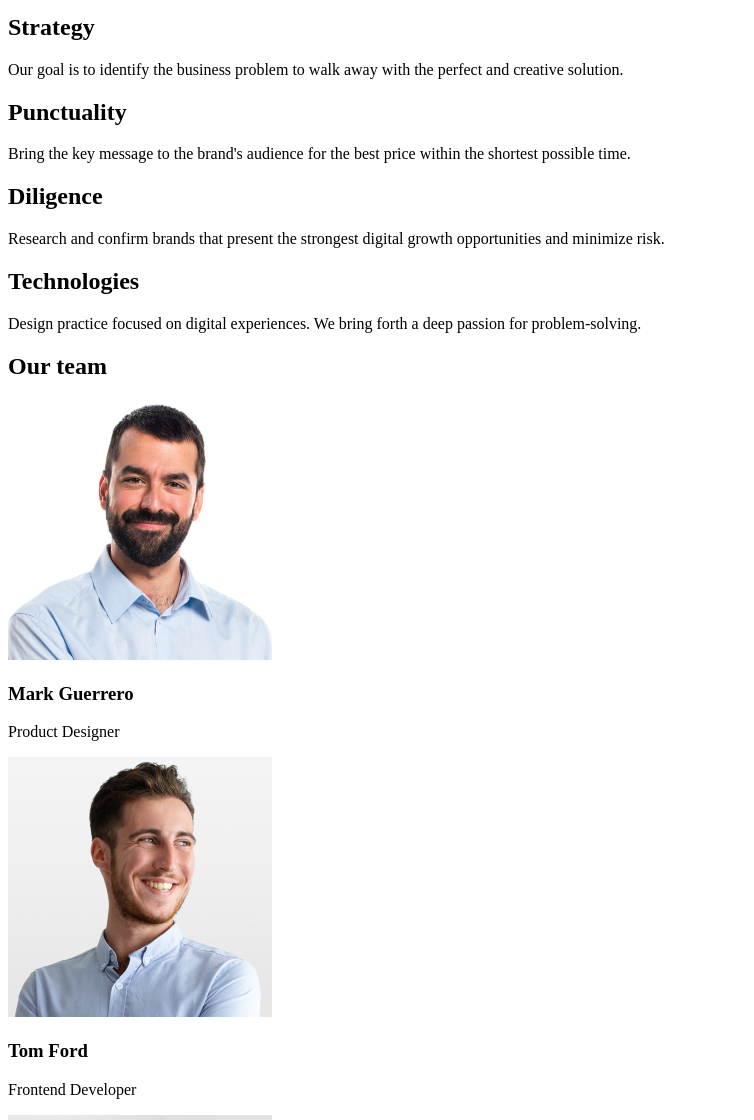
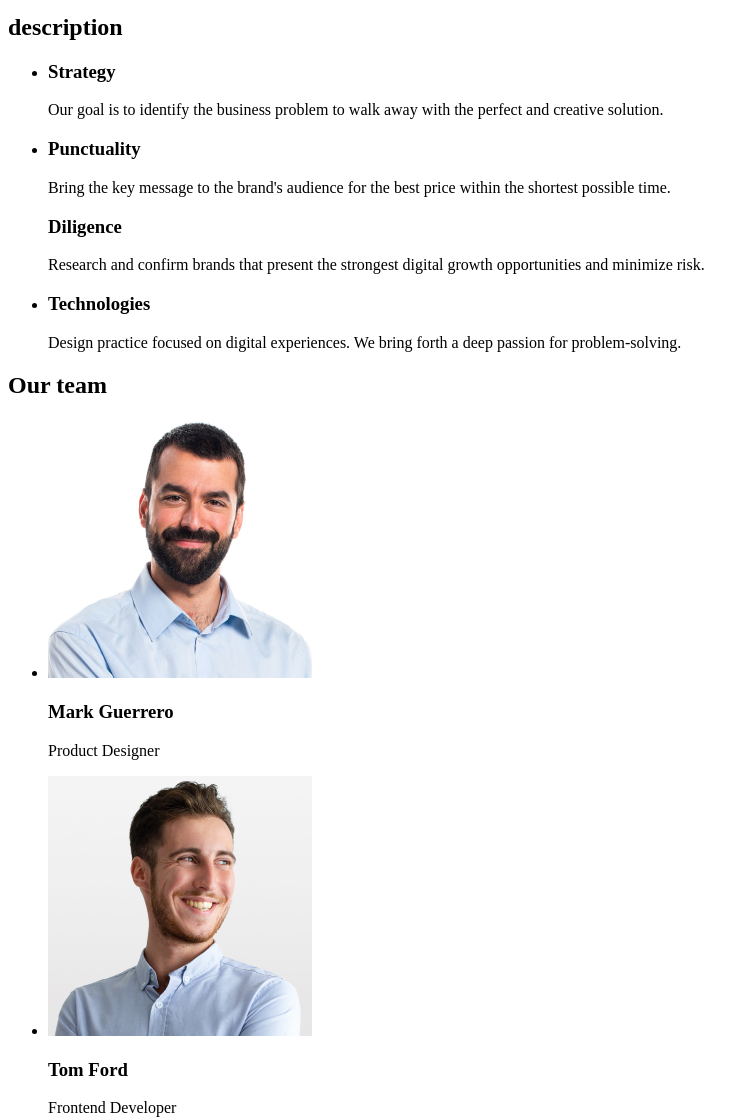
Before and after one commit to sergiy-fedorishin/goit-markup-hw-01, a plain HTML site: page index.html in a window 1280 px wide. Shown: the part 260-1380 px from the top of the page, without its empty margins (0-754 px from the left). Drawn offline with Linux system fonts and the light colour scheme.

Commit message:
continium deleted bugs

```diff
--- a/index.html
+++ b/index.html
@@ -40,53 +40,70 @@
     </header>
 
     <main>
+        <!-- body content -->
         <section>
-            <!-- body content -->
             <h1>Effective Solutions for Your Business</h1><br>
             <button type="button">Order Service</button>
         </section>
 
         <section>
-            <h2>Strategy</h2>
+            <h2>description</h2>
+            <ul>
+                <li>
+                    <h3>Strategy</h3>
                     <p>
                         Our goal is to identify the business
                         problem to walk away with the perfect and creative solution.
                     </p>
+                </li>
+                <li>
+                    <h3>Punctuality</h3>
+                    <p>Bring the key message to the brand's audience for the best price within the shortest possible
+                        time.</p>
 
-            <h2>Punctuality</h2>
-            <p>Bring the key message to the brand's audience for the best price within the shortest possible time.</p>
-
-            <h2>Diligence</h2>
-            <p>Research and confirm brands that present the strongest digital growth opportunities and minimize risk.
+                    <h3>Diligence</h3>
+                    <p>Research and confirm brands that present the strongest digital growth opportunities and minimize
+                        risk.
                     </p>
-
-            <h2>Technologies</h2>
-            <p>Design practice focused on digital experiences. We bring forth a deep passion for problem-solving.</p>
+                </li>
+                <li>
+                    <h3>Technologies</h3>
+                    <p>Design practice focused on digital experiences. We bring forth a deep passion for
+                        problem-solving.</p>
+                </li>
+            </ul>
         </section>
 
         <section>
             <!-- team -->
             <h2>Our team</h2>
-            <img src="imagies/img1.jpg" alt="mark guerrero" width="264">
+            <ul>
+                <li>
+                    <img src="./imagies/img1.jpg" alt="mark guerrero" width="264">
                     <h3>Mark Guerrero</h3>
                     <p>Product Designer</p>
-
-            <img src="imagies/img2.jpg" alt="tom ford" width="264">
+                </li>
+                <li>
+                    <img src="./imagies/img2.jpg" alt="tom ford" width="264">
                     <h3>Tom Ford</h3>
                     <p>Frontend Developer</p>
-
-            <img src="imagies/img3.jpg" alt="camila garcia" width="264">
+                </li>
+                <li>
+                    <img src="./imagies/img3.jpg" alt="camila garcia" width="264">
                     <h3>Camila Garcia</h3>
                     <p>Marketing</p>
-
-            <img src="imagies/img4.jpg" alt="daniel wilson" width="264">
+                </li>
+                <li>
+                    <img src="./imagies/img4.jpg" alt="daniel wilson" width="264">
                     <h3>Daniel Wilson</h3>
                     <p>UI Designer</p>
+                </li>
+            </ul>
         </section>
     </main>
 
     <footer>
-        <a href="">WEBSTUDIO</a>
+        <a href="./index.html">WEBSTUDIO</a>
         <p>Increase the flow of customers and sales for your business with digital marketing & growth solutions.</p>
     </footer>
 </body>
```
Lines whose indentation alone changed are shown as unchanged.
